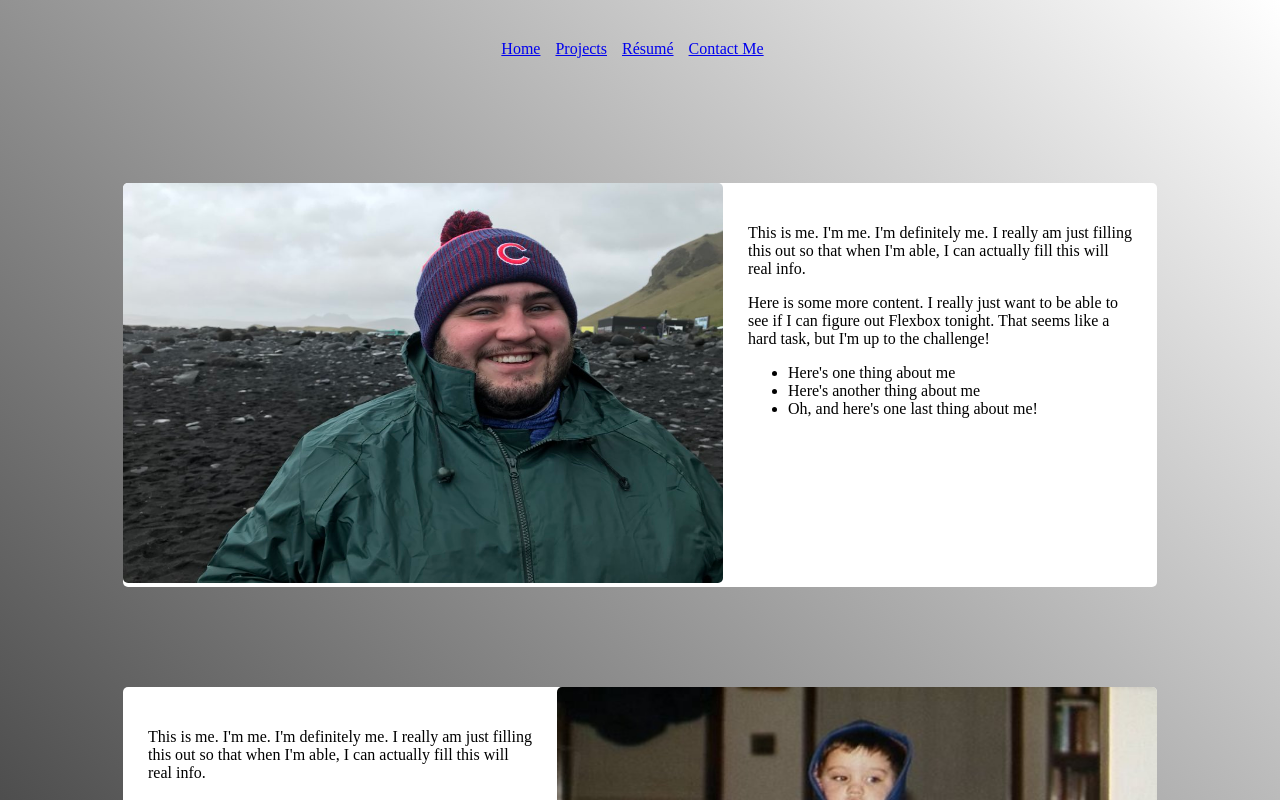
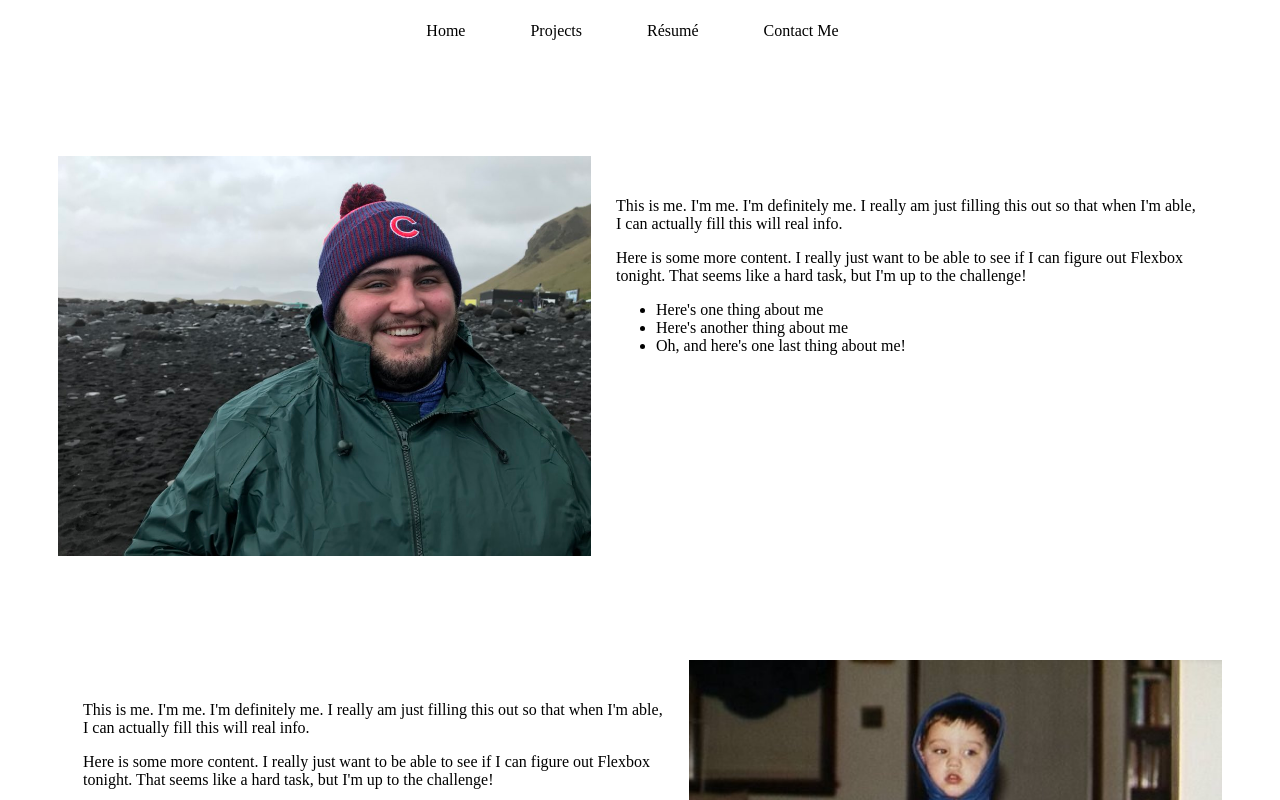
Before and after one commit to heathblandford/pw2.0, a Next.js app: page / in a window 1280 px wide. Shown: the top 800 px of the page. Built offline with nearby package versions, Linux system fonts and the light colour scheme.

Commit message:
formatting, layout update

```diff
--- a/components/Header.js
+++ b/components/Header.js
@@ -3,24 +3,37 @@ import Link from 'next/link';
 const Header = () => (
   <div className="headerMain">
     <Link href="/">
-      <a>Home</a>
+      <a className="main-link">Home</a>
     </Link>
     <Link href="/projects">
-      <a>Projects</a>
+      <a className="main-link">Projects</a>
     </Link>
     <Link href="/resume">
-      <a>Résumé</a>
+      <a className="main-link">Résumé</a>
     </Link>
     <Link href="/contact">
-      <a>Contact Me</a>
+      <a className="main-link">Contact Me</a>
     </Link>
     <style global jsx>{`
       .headerMain{
         text-align: center;
         margin-bottom: 50px;
       }
-      a {
+      .main-link {
         margin-right: 15px;
+      }
+
+      .main-link:link, .main-link:visited {
+        border-bottom: 2px solid transparent;
+        color: black;
+        padding: 14px 25px;
+        text-align: center;
+        text-decoration: none;
+        display: inline-block;
+      }
+
+      .main-link:hover, .main-link:active {
+        border-bottom: 2px solid black;
       }
     `}</style>
   </div>
--- a/components/Layout.js
+++ b/components/Layout.js
@@ -1,12 +1,13 @@
 import Header from "./Header";
 
-const layoutStyle = {
-    margin: 20,
-    padding: 20
-};
+// const layoutStyle = {
+//     margin: 20,
+//     padding: 20
+// };
 
 const Layout = props => (
-    <div style={layoutStyle}>
+    //style={layoutStyle}
+    <div>
 
         <Header />
         {props.children}
--- a/pages/index.js
+++ b/pages/index.js
@@ -110,14 +110,9 @@ export default function Index() {
                 .container {
                     display: flex;
                     flex-flow: row no-wrap;
-                    margin: 50px;
-                    // -webkit-box-shadow: 3px 3px 5px 6px #ccc; /* Safari 3-4, iOS 4.0.2 - 4.2, Android 2.3+ */
-                    // -moz-box-shadow: 3px 3px 5px 6px #ccc; /* Firefox 3.5 - 3.6 */
-                    // box-shadow: 3px 3px 5px 6px #ccc; /* Opera 10.5, IE 9, Firefox 4+, Chrome 6+, iOS 5 */
-                    border-radius: 5px;
-                }
-                .aboutMe {
-                    padding: 25px;
+                    padding: 50px;
+                    justify-content: center;
+                    width: 100vw
                 }
                 .info-card {
                     background: white;
@@ -127,19 +122,24 @@ export default function Index() {
                 }
                 #good-me {
                     height: 400px;
-                    min-width: 600px;
-                    border-radius: 5px;
+                    width: 533px;
                 }
                 #young-me {
                     height: 400px;
-                    min-width: 600px;
-                    border-radius: 5px;
+                    width: 533px;
                 }
                 #walking-me {
                     height: 400px;
-                    min-width: 600px;
-                    border-radius: 5px;
+                    width: 533px;
                 }
+                // body {
+                //     background: rgb(0, 0, 0);
+                //     background: linear-gradient(
+                //         45deg,
+                //         rgba(0, 0, 0, 1) 0%,
+                //         rgba(255, 255, 255, 1) 100%
+                //     );
+                // }
                 @media (max-width: 950px) {
                     .container {
                         flex-flow: row wrap;
@@ -157,14 +157,6 @@ export default function Index() {
                         width: 300px;
                     }
                 }
-                body {
-                    background: rgb(0, 0, 0);
-                    background: linear-gradient(
-                        45deg,
-                        rgba(0, 0, 0, 1) 0%,
-                        rgba(255, 255, 255, 1) 100%
-                    );
-                }
             `}</style>
         </Layout>
     );
```
